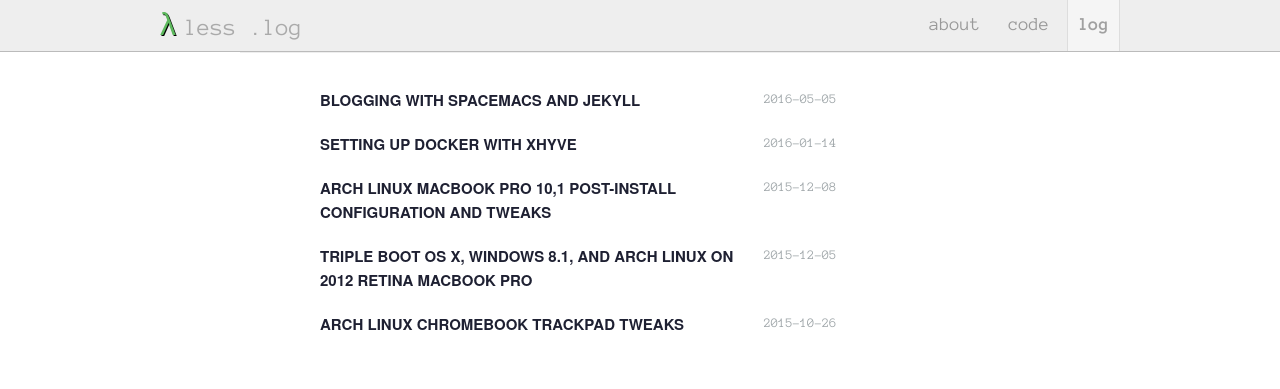
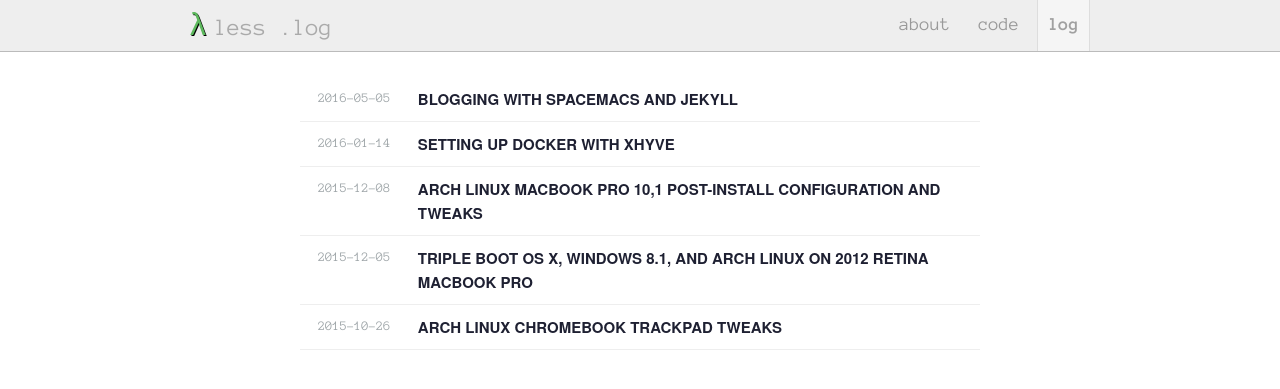
Before and after one commit to 0x414A/0x414a.github.io, a Jekyll site: the page built from index.md, in a window 1280 px wide. Shown: the top 389 px of the page. Built offline with Jekyll 4.4.1, drawn with Linux system fonts in a browser that asks for light colours; nearby versions of some CDN libraries.

Commit message:
Tweaked styles

```diff
--- a/_layouts/blog.html
+++ b/_layouts/blog.html
@@ -8,15 +8,12 @@ display_type: index
 {% for post in site.posts %}
 
   <div class="row blog-row">
-
-    <div class="two-thirds column">
+    <div class="two columns blog-info">
+      <time class="blog-date" pubdate="pubdate">{{ post.date|date: "%Y-%m-%d" }}</time>
+    </div>
+    <div class="ten columns blog-title-wrapper">
       <a class="blog-list-title" href="{{ post.url }}">{{ post.title }}</a>
     </div>
-
-    <div class="one-third column blog-info">
-      <time class="blog-date" pubdate="pubdate">{{ post.date|date: "%Y-%m-%d" }}</time>
-    </div>
-
   </div>
 
 {% endfor %}
--- a/assets/stylesheets/blog.css
+++ b/assets/stylesheets/blog.css
@@ -6,6 +6,7 @@
 
 .blog-row {
   padding: 10px 0;
+  border-bottom: solid #eee 1px;
 }
 
 .blog-header {
@@ -14,9 +15,14 @@
 }
 
 .blog-info {
+  text-align: right;
     color: #9EA5A8;
     font-size: 10pt;
     font-family: 'Anonymous Pro', sans-serif;
+}
+
+.blog-title-wrapper {
+  text-align: left;
 }
 
 .blog-list-title {
--- a/assets/stylesheets/custom.css
+++ b/assets/stylesheets/custom.css
@@ -5,11 +5,11 @@
 @import 'footer.css';
 @import 'jekyll-github.css';
 
+.container { max-width: 900px; }
 
 .content {
-  max-width: 800px;
+  max-width: 850px;
   margin: 0 auto;
-  border-top: solid #eee 1px;
 }
 
 img {
```
